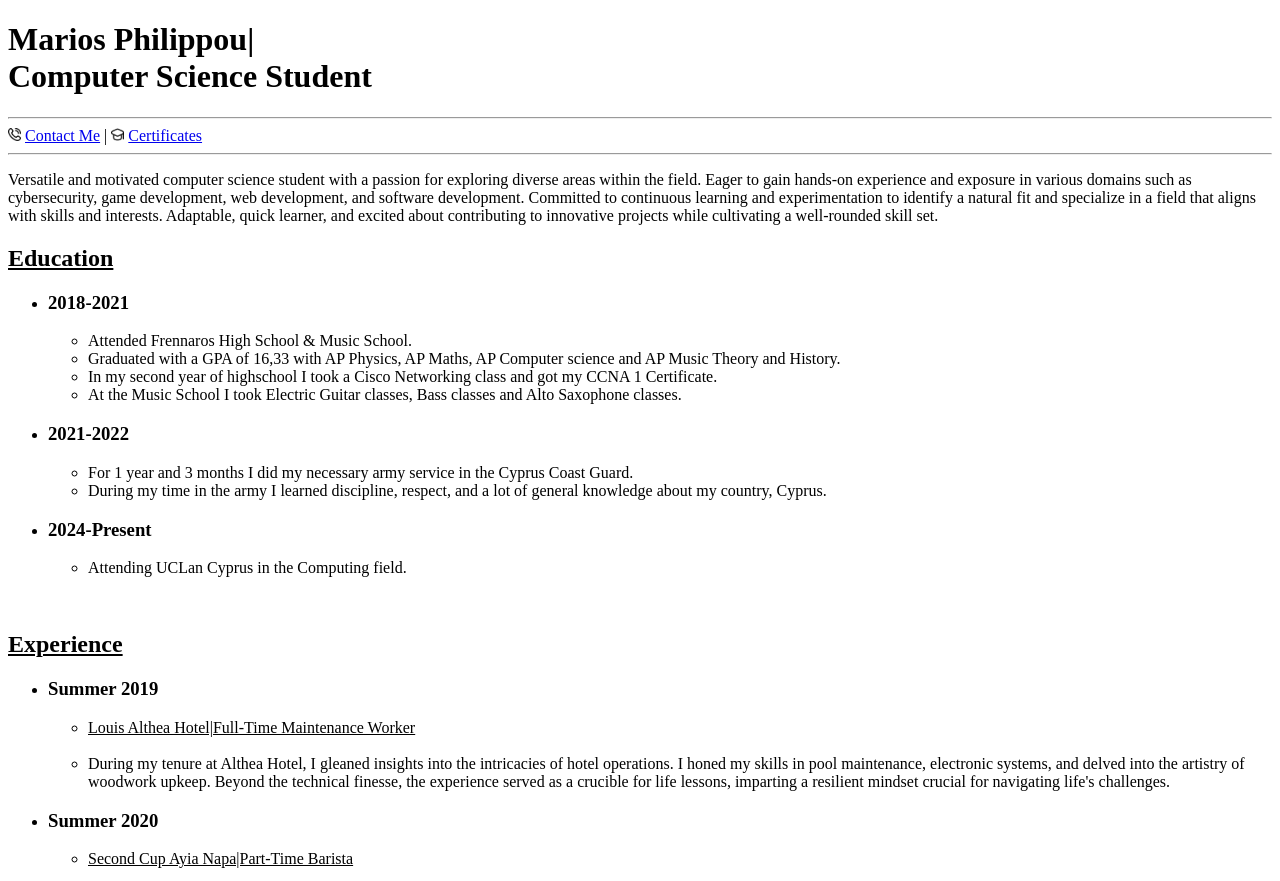
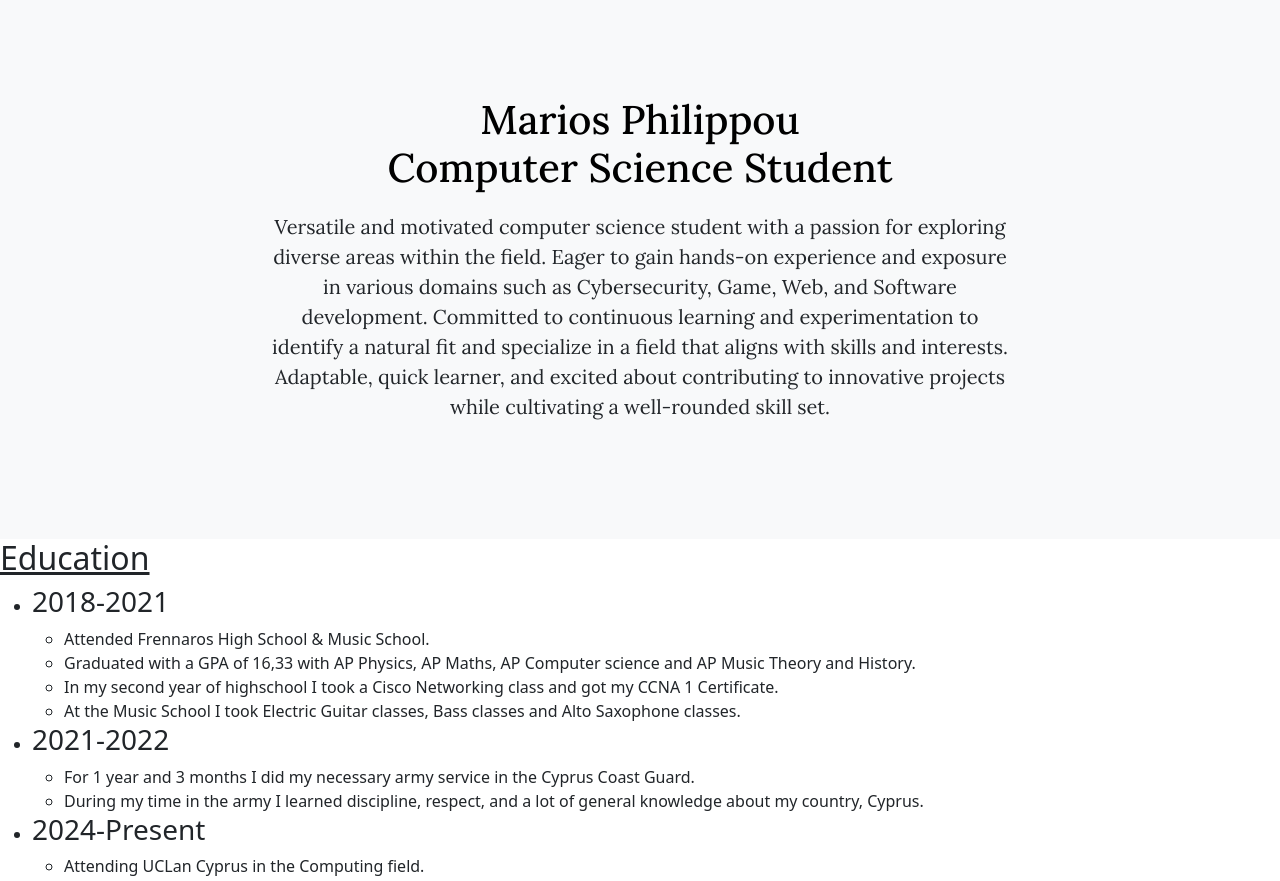
Before and after one commit to SkyePh/my-resume, a plain HTML site: page index.html in a window 1280 px wide. Shown: the top 881 px of the page. Drawn offline with nearby package versions, Linux system fonts and the light colour scheme; a web font is replaced by a local one.

Commit message:
Style hero section and Footer

```diff
--- a/index.html
+++ b/index.html
@@ -4,24 +4,31 @@
     <meta charset="UTF-8">
     <meta name="viewport" content="width=device-width, initial-scale=1.0">
     <title>My Resume</title>
+    <link rel="stylesheet" href="styles.css">
+    <link href="https://cdn.jsdelivr.net/npm/bootstrap@5.3.3/dist/css/bootstrap.min.css" rel="stylesheet" integrity="sha384-QWTKZyjpPEjISv5WaRU9OFeRpok6YctnYmDr5pNlyT2bRjXh0JMhjY6hW+ALEwIH" crossorigin="anonymous">
+    <link rel="preconnect" href="https://fonts.googleapis.com">
+    <link rel="preconnect" href="https://fonts.googleapis.com">
+    <link rel="preconnect" href="https://fonts.gstatic.com" crossorigin>
+    <link href="https://fonts.googleapis.com/css2?family=Lora:ital,wght@0,400..700;1,400..700&display=swap" rel="stylesheet">
+    <link rel="stylesheet" href="https://rsms.me/inter/inter.css">
+
 </head>
 <body>
-    <h1>Marios Philippou|<br/>Computer Science Student</h1>
-    <hr/>
-    <img src="./assets/phone-call.png" height=13>
-    <a href="./public/contact.html">Contact Me</a> |
-    <img src="./assets/graduation-cap.png" height=13>
-    <a href="./public/certs.html">Certificates</a>
-    <hr/>
-    <p>
+
+    <div class="p-5 text-center bg-body-tertiary">
+        <div class="container py-5">
+            <h1 class="hero-h1 text-body-emphasis">Marios Philippou<br/>Computer Science Student</h1>
+            <p class="hero-p col-lg-8 mx-auto lead">
                 Versatile and motivated computer science student with a passion for
                 exploring diverse areas within the field. Eager to gain hands-on experience
-        and exposure in various domains such as cybersecurity, game development,
-        web development, and software development. Committed to continuous learning
+                and exposure in various domains such as Cybersecurity, Game,
+                Web, and Software development. Committed to continuous learning
                 and experimentation to identify a natural fit and specialize in a field that
                 aligns with skills and interests. Adaptable, quick learner, and excited about
                 contributing to innovative projects while cultivating a well-rounded skill set.
             </p>
+          </div>
+        </div>
 
     <h2><u>Education</u></h2>
     <ul>
@@ -128,9 +135,13 @@
             <h3>Cisco Routing & Networking</h3>
         </li>
     </ul>
-    <br/>
-    <hr/>
-    <footer>&copy Marios Philippou Resume</footer>
 
+    <div class="container">
+        <footer class="py-3 my-4">
+          <p class="text-center text-body-secondary">© Marios Philippou 2024</p>
+        </footer>
+      </div>
+
+    <script src="https://cdn.jsdelivr.net/npm/bootstrap@5.3.3/dist/js/bootstrap.bundle.min.js" integrity="sha384-YvpcrYf0tY3lHB60NNkmXc5s9fDVZLESaAA55NDzOxhy9GkcIdslK1eN7N6jIeHz" crossorigin="anonymous"></script>
 </body>
 </html>
--- /dev/null
+++ b/styles.css
@@ -0,0 +1,9 @@
+.hero-p{
+    margin-top: 20px;
+    padding-bottom: 5px;
+    font-family: "Lora", serif;
+}
+
+.hero-h1{
+    font-family: "Lora", serif;
+}
```
Lines whose indentation alone changed are shown as unchanged.
